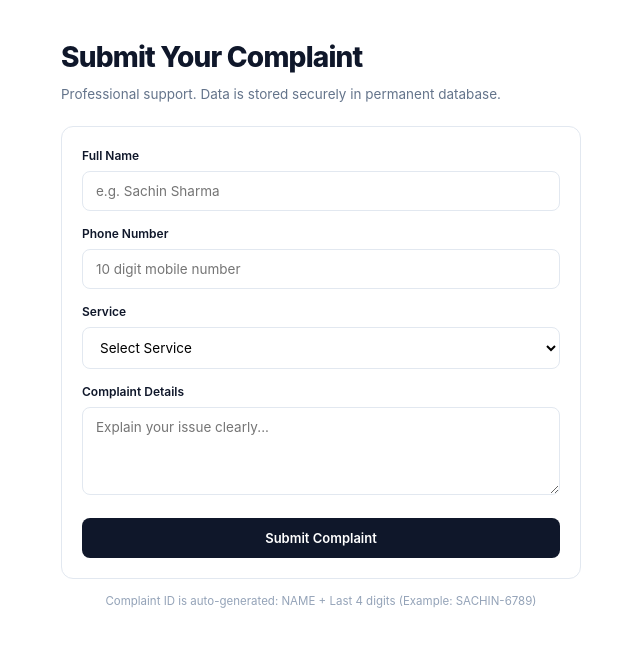
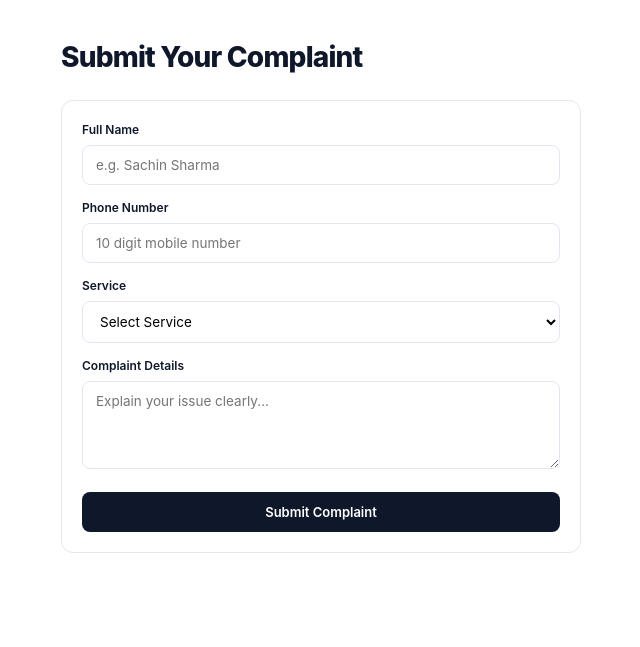
Before and after one commit to vihanonlinework2007-ux/vow-complaint-system, a Flask app: page / in a window 1280 px wide. Shown: the part 64-711 px from the top of the page, without its empty margins (319-959 px from the left). Run offline with Flask 3, Linux system fonts and the light colour scheme.

Commit message:
Update index.html

```diff
--- a/templates/index.html
+++ b/templates/index.html
@@ -5,7 +5,7 @@
 <div class="topbar"><div class="brand">VOW <small>Vihan Online Work</small></div><a href="/admin/login" class="btn btn-light">Admin Login</a></div>
 <div class="container" style="max-width:560px;padding-top:36px;padding-bottom:40px">
 <h1 style="font-size:28px;letter-spacing:-0.8px;font-weight:800">Submit Your Complaint</h1>
-<p style="color:var(--muted);margin-top:6px;font-size:13.5px">Professional support. Data is stored securely in permanent database.</p>
+<p style="color:var(--muted);margin-top:6px;font-size:13.5px"></p>
 
 {% with messages = get_flashed_messages(with_categories=true) %}{% if messages %}{% for cat,msg in messages %}<div class="flash flash-{{cat}}" style="margin-top:18px">{{msg}}</div>{% endfor %}{% endif %}{% endwith %}
 
@@ -19,6 +19,6 @@
 <button class="btn" style="width:100%;justify-content:center;padding:12px">Submit Complaint</button>
 </form>
 </div>
-<p style="text-align:center;color:#94a3b8;font-size:11.5px;margin-top:14px">Complaint ID is auto-generated: NAME + Last 4 digits (Example: SACHIN-6789)</p>
+<p style="text-align:center;color:#94a3b8;font-size:11.5px;margin-top:14px"></p>
 </div>
 </body></html>
```
